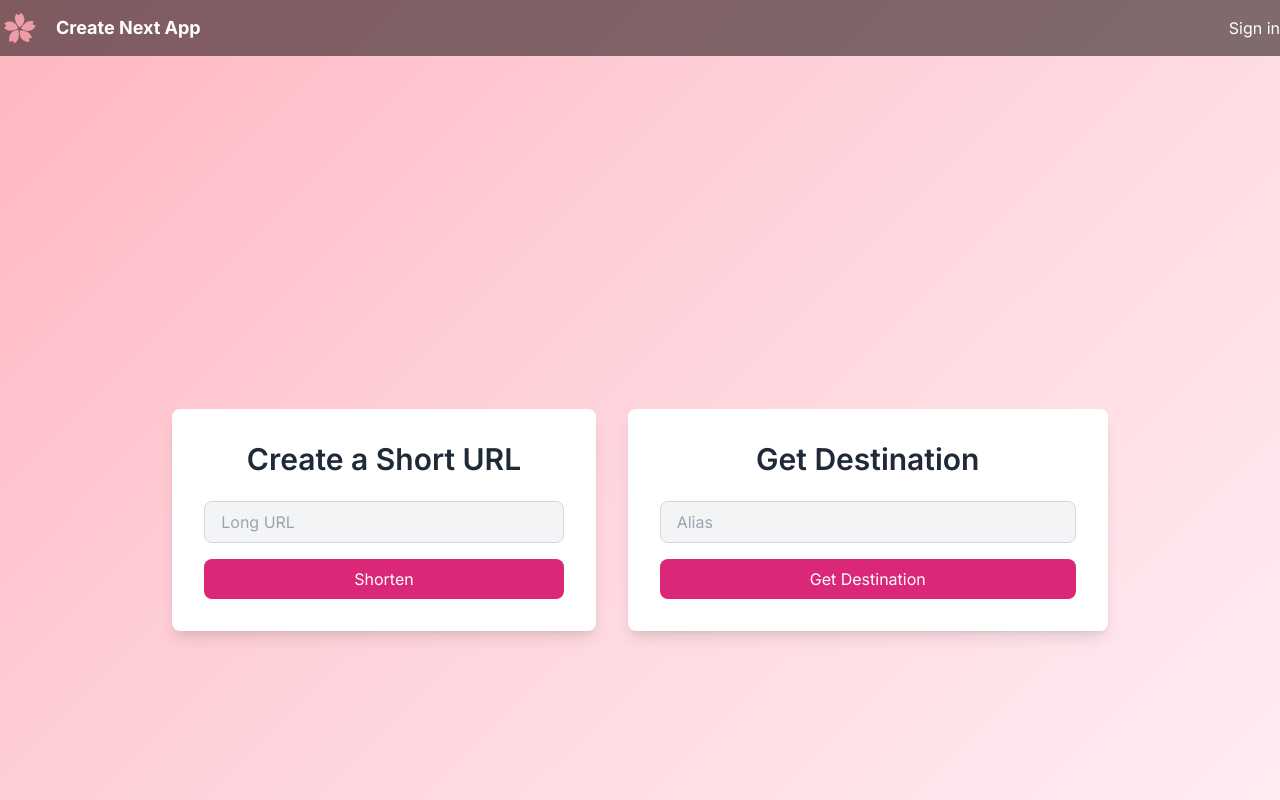
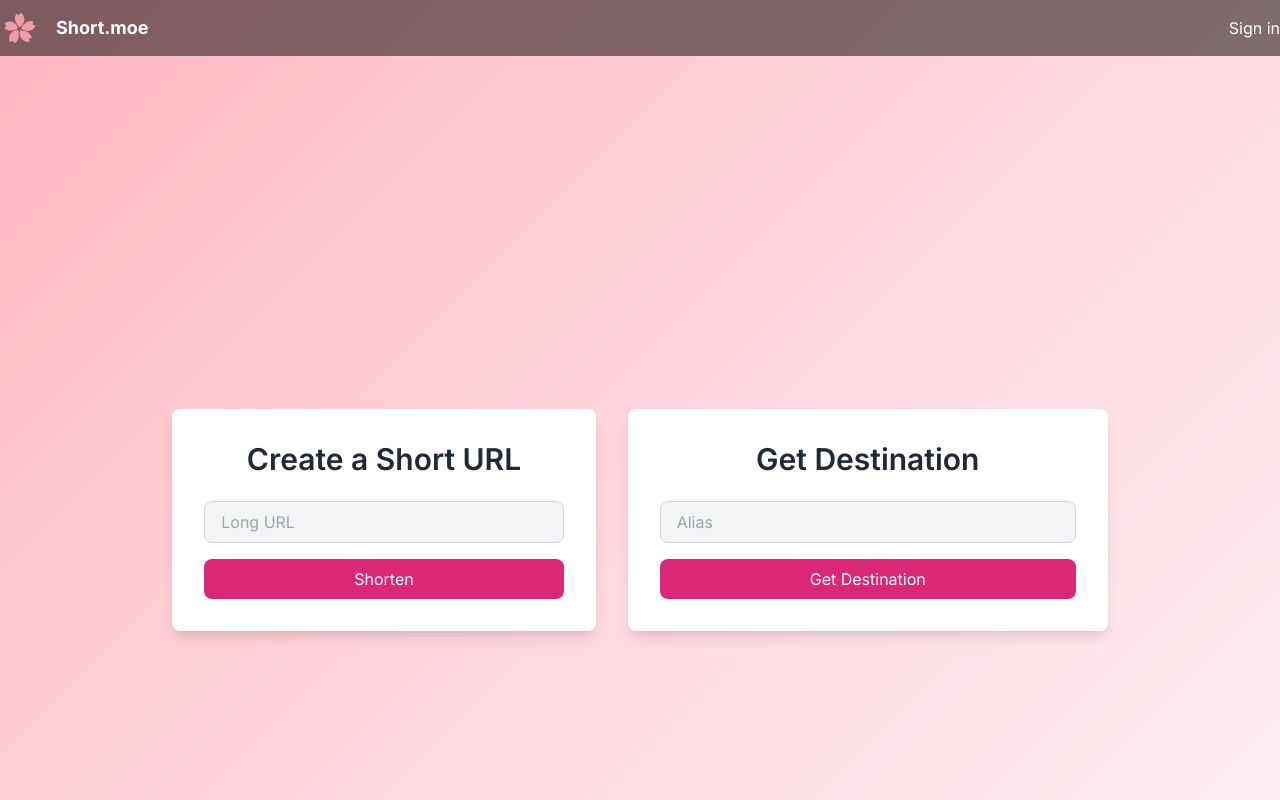
Before and after one commit to cvyl/short.moe, a Next.js app: page / in a window 1280 px wide. Shown: the top 800 px of the page. Built offline with nearby package versions, Linux system fonts and the light colour scheme; no server answers.

Commit message:
feat: Title

```diff
--- a/src/app/layout.tsx
+++ b/src/app/layout.tsx
@@ -47,7 +47,7 @@ export default function RootLayout({
                 <div className='flex items-center space-x-4'>
                   <Image src={sakura} alt='Sakura Logo' width={40} height={40} />
                   <a href='/' className='text-lg font-bold'>
-                    Create Next App
+                    Short.moe
                   </a>
                 </div>
                 <div>
```
